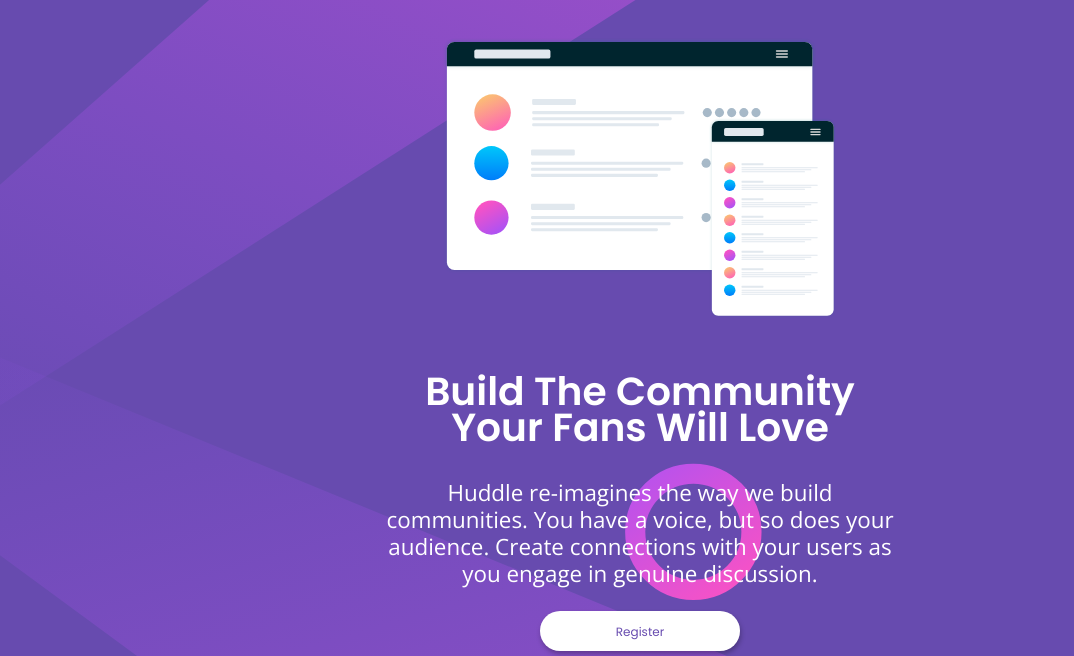
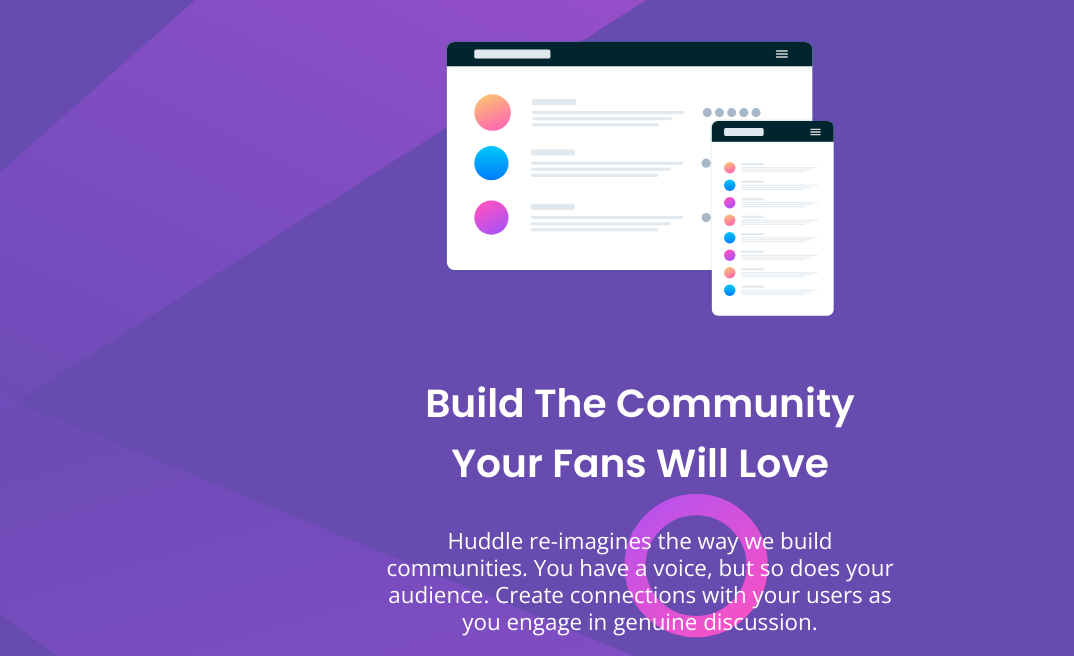
Before and after one commit to dmccollins/frontendmentor.io, a plain HTML site: page huddle-landing-page-with-single-introductory-section/index.html in a window 1280 px wide. Shown: the part 136-792 px from the top of the page, without its empty margins (0-1074 px from the left). Drawn offline with nearby package versions, Linux system fonts and the light colour scheme.

Commit message:
Change .content-title line-height

```diff
--- a/huddle-landing-page-with-single-introductory-section/css/style.css
+++ b/huddle-landing-page-with-single-introductory-section/css/style.css
@@ -112,6 +112,7 @@ body {
 
   .content-title {
     font-size: 245%;
+    line-height: 3.75rem;
   }
 
   .content-description {
```
